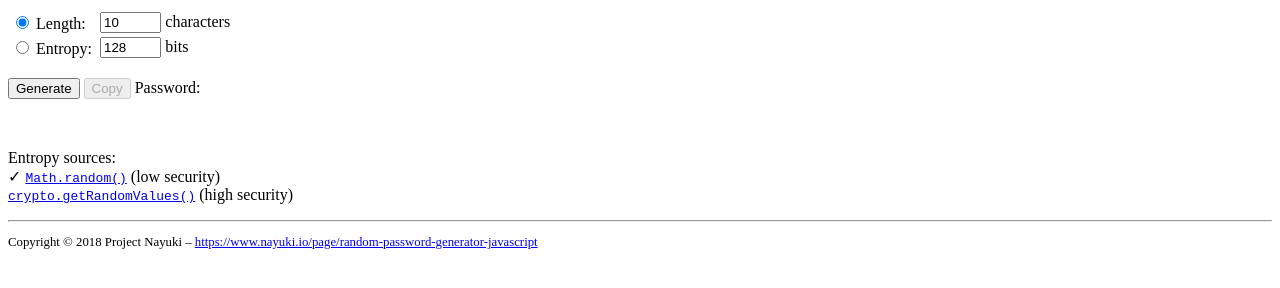
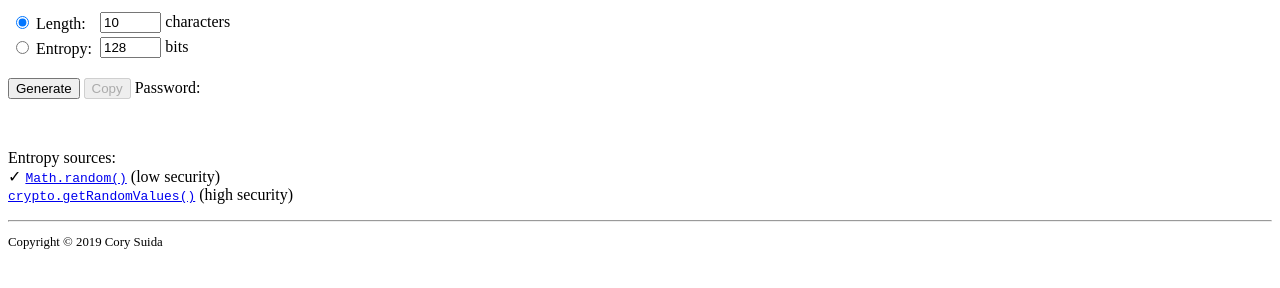
Before and after one commit to itxDevCory/password-generator, a plain HTML site: page index.html in a window 1280 px wide. Shown: the part 136-424 px from the top of the page. Drawn offline with Linux system fonts and the light colour scheme.

Commit message:
Update index.html

```diff
--- a/index.html
+++ b/index.html
@@ -3,7 +3,7 @@
 <html>
 	<head>
 		<meta charset="UTF-8">
-		<!-- Copyright (c) 2019 Project Nayuki - https://www.nayuki.io/page/random-password-generator-javascript -->
+
 		<title>Random password generator (JavaScript)</title>
 
 <style type="text/css"></style>
@@ -48,4 +48,4 @@
 				<span id="crypto-getrandomvalues-entropy"></span> <a href="https://developer.mozilla.org/en-US/docs/Web/API/RandomSource/getRandomValues"><code>crypto.getRandomValues()</code></a> (high security)</p>
 		</form>
 		<hr>
-		<p class="lowlight" style="font-size:80%">Copyright © 2018 Project Nayuki – <a href="https://www.nayuki.io/page/random-password-generator-javascript">https://www.nayuki.io/page/random-password-generator-javascript</a></p>
+		<p class="lowlight" style="font-size:80%">Copyright © 2019 Cory Suida
```
